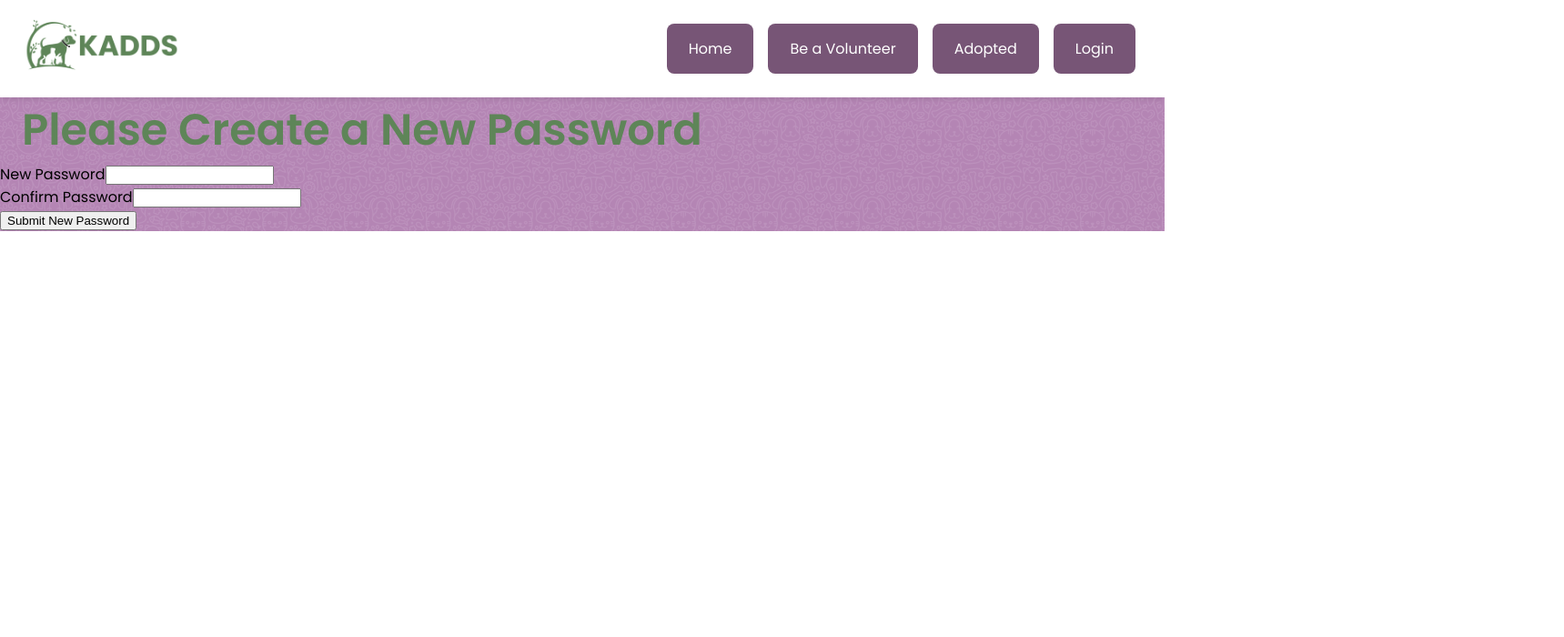
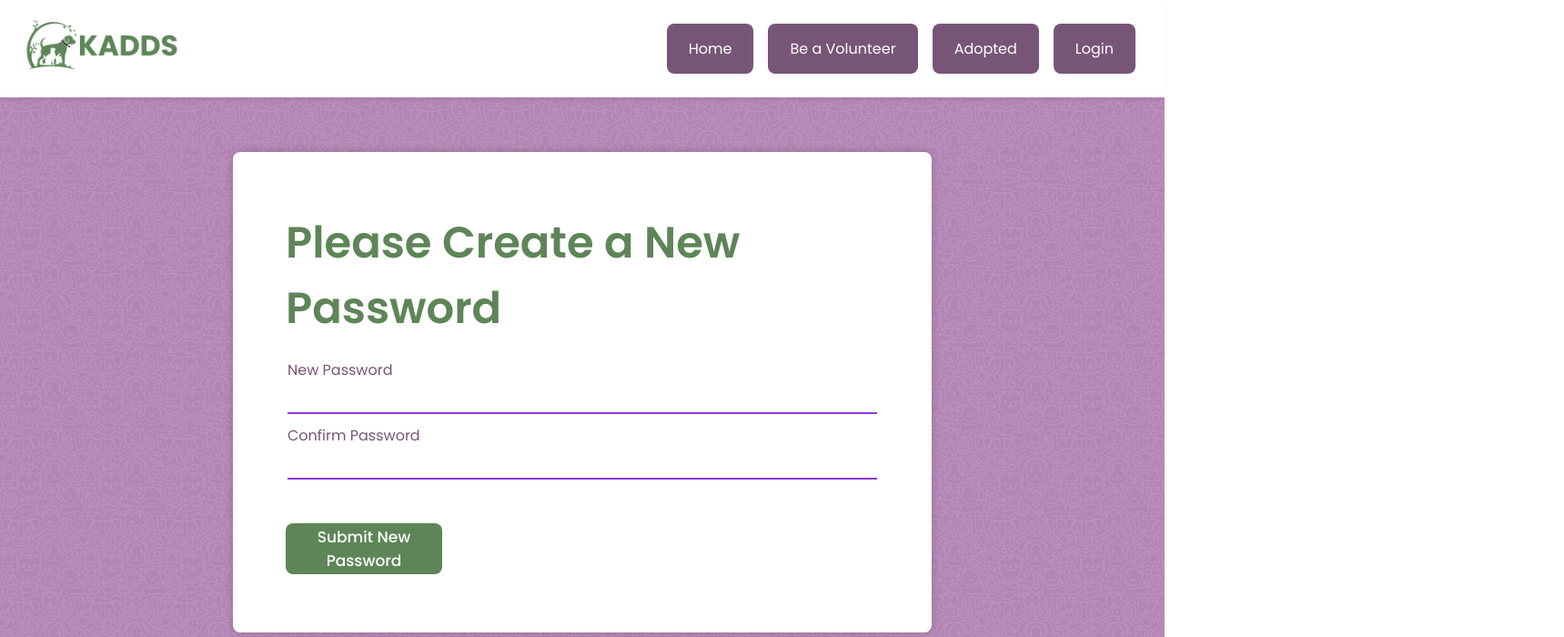
Before and after one commit to jaysmith413/animal-shelter, a Vue app in the folder vue/: page /changepassword/1 in a window 1280 px wide. Shown: the top 700 px of the page at 91% size, 1719 px wide, since content can reach past the window. Built offline with nearby package versions, Linux system fonts and the light colour scheme.

Commit message:
Dope password rizz

```diff
--- a/vue/src/components/FirstLoginPassword.vue
+++ b/vue/src/components/FirstLoginPassword.vue
@@ -1,22 +1,38 @@
 <template>
-  <div>
+  <div class="password-container">
+    <div class="container" style="margin-bottom: 64px;">
       <div class="text">
         Please Create a New Password
     </div>
       <form v-on:submit.prevent="registerNewPassword">
-    <div class="form-input-group">
+        <div class="form-row">
+            <div class="input-data">
+            <input type="password" id="password" v-model="user.password"  />
+            <div class="underline"></div>
             <label for="password">New Password</label>
-        <input type="password" id="password" v-model="user.password"  />
           </div>
-      <div class="form-input-group">
+        </div>
+        <div class="form-row">
+          <div class="input-data">
+            <input type="password" id="confirmPassword" v-model="user.confirmPassword"  />
+            <div class="underline"></div>
             <label for="confirmPassword">Confirm Password</label>
-        <input type="password" id="confirmPassword" v-model="user.confirmPassword"  />
+          </div>
         </div>
           <button type="submit">Submit New Password</button>
       </form>
     </div>
-
-
+    <div class="empty">
+      <img src="../img/1e4982cd-3f91-42c0-92d3-4f50f42496cb.png" alt="nonstretch">
+      <img src="../img/1e4982cd-3f91-42c0-92d3-4f50f42496cb.png" alt="2">
+      <img src="../img/1e4982cd-3f91-42c0-92d3-4f50f42496cb.png" alt="3">
+    </div>
+    <div class="empty">
+      <img src="../img/1e4982cd-3f91-42c0-92d3-4f50f42496cb.png" alt="nonstretch">
+      <img src="../img/1e4982cd-3f91-42c0-92d3-4f50f42496cb.png" alt="2">
+      <img src="../img/1e4982cd-3f91-42c0-92d3-4f50f42496cb.png" alt="3">
+    </div>
+  </div>
 </template>
 
 <script>
@@ -56,17 +72,185 @@ export default {
     }
  }
 }
-
 </script>
 
-<style>
+<style scoped>
+*{
+  margin: 0;
+  padding: 0;
+  outline: none;
+  box-sizing: border-box;
+  font-family: 'Poppins', sans-serif;
+}
+
+.password-container {
+  display: flex;
+  flex-direction: column;
+  align-items: center;
+  justify-content: center;
+  font-family: 'Poppins', sans-serif;
+  background-image: url(../img/1e4982cd-3f91-42c0-92d3-4f50f42496cb.png);
+}
+
+.container {
+  max-width: 60%;
+  width: 60%;
+  background-color: #FFFFFF;
+  padding: 64px 40px 64px 40px;
+  box-shadow: 0px 0px 10px rgba(0, 0, 0, 0.2);
+  border-radius: 8px;
+  margin: 0 auto;
+  margin-top: 60px; /* Adjust this value to control the vertical position of the form */
+  z-index: 1;
+}
+
 .text{
   text-align: left;
   font-size: 48px;
   font-weight: 600;
   font-family: 'Poppins', sans-serif;
   color: #5E8558;
-  margin-left: 24px;
+  margin-left: 18px;
+}
+
+form {
+  padding: 8px 0 0 0;
+}
+
+.form-row {
+  display: flex;
+  margin: 32px 0;
+}
+
+.field {
+  margin-left: 20px;
+}
+
+.checkbox {
+  display: inline-block;
+  align-items: center;
+  margin: 16px 10px 0 0;
+  background-color: #f1f1f1;
+  padding: 16px;
+  border-radius: 8px;
+  width: 225px;
+}
+
+form .form-row .input-data{
+  width: 100%;
+  height: 40px;
+  margin: 0 20px;
+  position: relative;
+}
+
+form .form-row .textarea{
+  height: 70px;
+}
+
+.input-data input,
+.textarea textarea{
+  display: block;
+  width: 100%;
+  height: 100%;
+  border: none;
+  font-size: 16px;
+  border-bottom: 2px solid rgba(0,0,0, 0.12);
+}
+
+.input-data label, .textarea label {
+  transform: translateY(-26px);
+  font-size: 16px;
+  color: #775576;
+}
+
+.textarea textarea{
+  resize: none;
+  padding-top: 10px;
+}
+
+.input-data label{
+  position: absolute;
+  pointer-events: none;
+  bottom: 10px;
+  font-size: 16px;
+  transition: all 0.3s ease;
+}
+
+.textarea label{
+  width: 100%;
+  bottom: 40px;
+  background: #fff;
+}
+
+.input-data .underline{
+  position: absolute;
+  bottom: 0;
+  height: 2px;
+  width: 100%;
+}
+
+.input-data .underline:before{
+  position: absolute;
+  content: "";
+  height: 2px;
+  width: 100%;
+  background: #8E37D7;
+  transform: scaleX(0);
+  transform-origin: center;
+  transition: transform 0.3s ease;
+}
+
+.input-data input:focus ~ .underline:before,
+.input-data input:valid ~ .underline:before,
+.textarea textarea:focus ~ .underline:before,
+.textarea textarea:valid ~ .underline:before{
+  transform: scale(1);
+}
+
+button {
+  overflow: hidden;
+  height: 56px!important;
+  width: 25%!important;
+  border-radius: 8px;
+  margin: 16px 0 0 18px;
+}
+
+button .input-data{
+  height: 100%;
+  width: 50%;
+  position: absolute;
+  background-color: #5E8558;
+  transition: all 0.4s;
+}
+
+button {
+  border: none;
+  background-color: #5E8558;
+  color: #FFFFFF;
+  font-size: 17px;
+  font-weight: 500;
+}
+
+button:hover {
+  left: 0;
+  background: #7EA578;
+}
+
+button .input-data input{
+  background: none;
+  border: none;
+  color: #fff;
+  font-size: 17px;
+  font-weight: 500;
+  letter-spacing: 1px;
+  cursor: pointer;
+  position: relative;
+  z-index: 2;
+}
+
+.empty{
+  display: flex;
+  flex-direction: row;
 }
 
 @media (max-width: 1000px) {
@@ -83,10 +267,6 @@ export default {
     text-align: left;
     line-height: 40px;
     margin-left: 8px;
-  }
-
-  .checkbox {
-    width: 95%;
   }
 
   form {
--- a/vue/src/components/VolunteerApplication.vue
+++ b/vue/src/components/VolunteerApplication.vue
@@ -454,6 +454,7 @@ form .form-row .textarea{
   transform-origin: center;
   transition: transform 0.3s ease;
 }
+
 .input-data input:focus ~ .underline:before,
 .input-data input:valid ~ .underline:before,
 .textarea textarea:focus ~ .underline:before,
```
Lines whose indentation alone changed are shown as unchanged.
